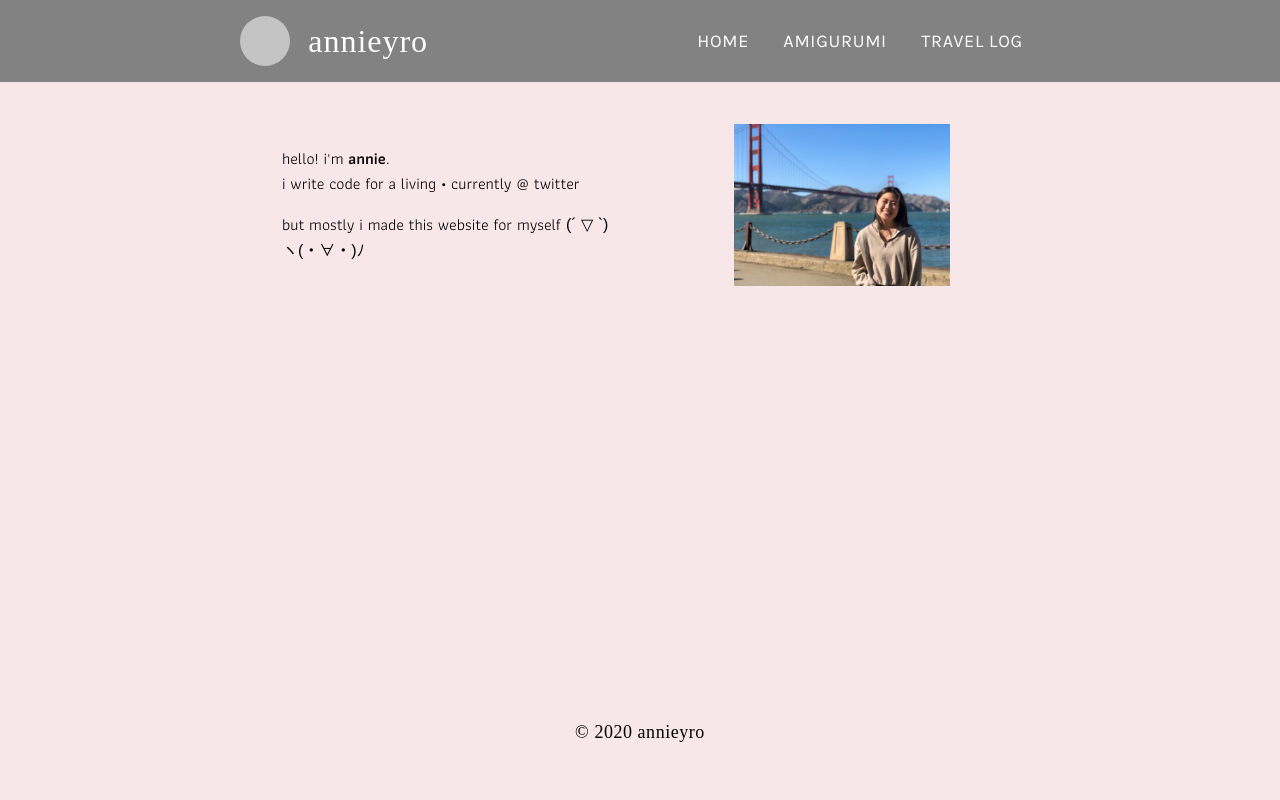
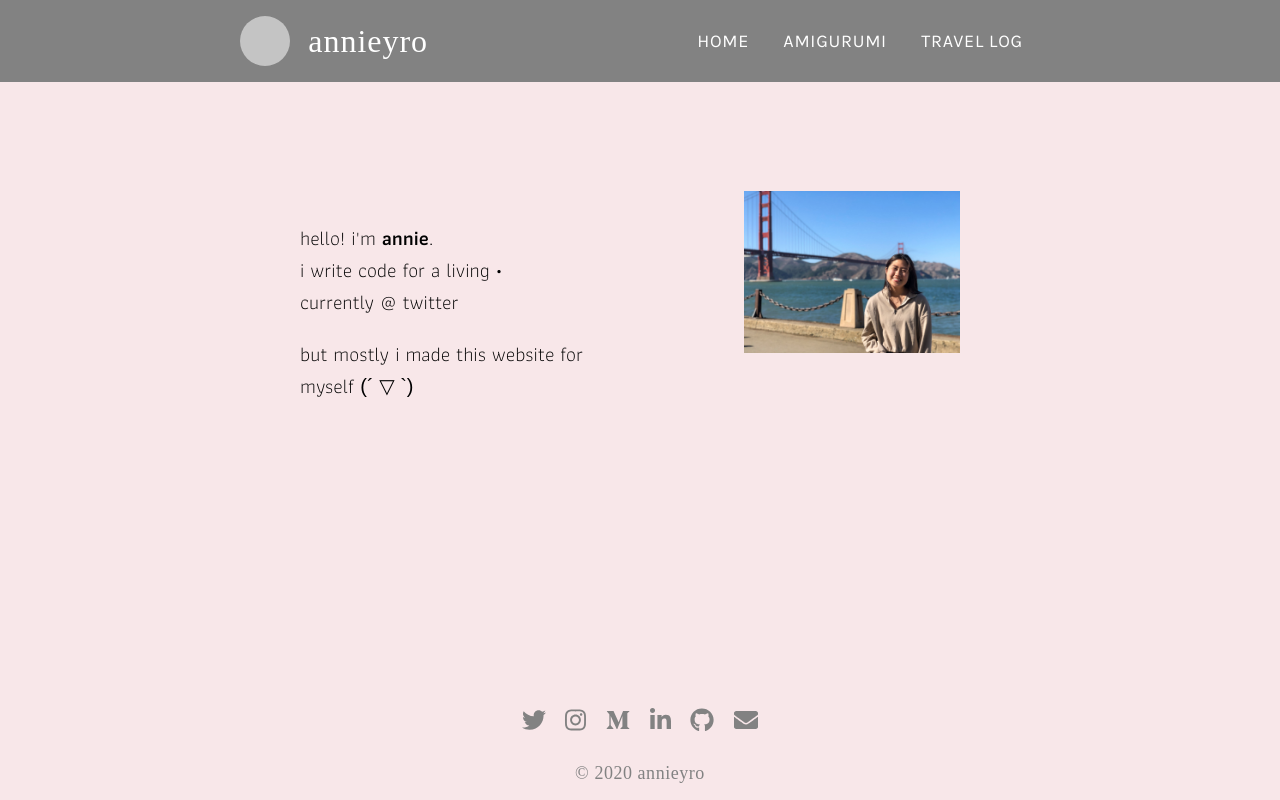
Before and after one commit to annieyro/website, a Gatsby site: page / in a window 1280 px wide. Built offline with nearby package versions, Linux system fonts and the light colour scheme; Gatsby itself is replaced by a stand-in of ours; a web font is replaced by a local one.

Commit message:
Add footer & social links

```diff
--- a/package.json
+++ b/package.json
@@ -5,6 +5,10 @@
   "version": "0.1.0",
   "author": "Annie Ro <anniero@berkeley.edu>",
   "dependencies": {
+    "@fortawesome/fontawesome-svg-core": "^1.2.30",
+    "@fortawesome/free-brands-svg-icons": "^5.14.0",
+    "@fortawesome/free-solid-svg-icons": "^5.14.0",
+    "@fortawesome/react-fontawesome": "^0.1.11",
     "babel-plugin-styled-components": "^1.10.7",
     "gatsby": "^2.23.12",
     "gatsby-image": "^2.4.9",
--- a/src/components/footer.tsx
+++ b/src/components/footer.tsx
@@ -1,4 +1,5 @@
 import React from 'react';
+import Colors from '../constants/Colors';
 
 const Footer: React.FC = (): JSX.Element => (
   <footer
@@ -8,6 +9,7 @@ const Footer: React.FC = (): JSX.Element => (
       textDecoration: `italic`,
       fontSize: 18,
       letterSpacing: `0.03em`,
+      color: Colors.darkerGray,
     }}>
     © {new Date().getFullYear()} annieyro
   </footer>
--- a/src/components/layout.tsx
+++ b/src/components/layout.tsx
@@ -4,6 +4,7 @@ import React from 'react';
 
 import { ColumnContainer, GlobalStyle } from '../styled/global';
 import Footer from './footer';
+import Social from './social';
 import Navbar from './navbar';
 
 const Layout = ({ children }): JSX.Element => {
@@ -26,6 +27,7 @@ const Layout = ({ children }): JSX.Element => {
 
       <ColumnContainer
         style={{ justifyContent: `center`, alignItems: `center` }}>
+        <Social />
         <Footer></Footer>
       </ColumnContainer>
     </>
--- a/src/components/navbar.tsx
+++ b/src/components/navbar.tsx
@@ -9,7 +9,7 @@ import {
   RowContainer,
 } from '../styled/global';
 
-const Navbar = ({ siteTitle }: { siteTitle: string }) => (
+const Navbar = ({ siteTitle }: { siteTitle: string }): JSX.Element => (
   <NavbarContainer>
     <NavbarCenterContainer>
       <RowContainer
@@ -31,6 +31,7 @@ const Navbar = ({ siteTitle }: { siteTitle: string }) => (
       </RowContainer>
       <RowContainer
         style={{
+          minWidth: `320px`,
           width: `45%`,
           alignItems: `center`,
           justifyContent: `space-around`,
--- a/src/components/social.tsx
+++ b/src/components/social.tsx
@@ -1,23 +1,52 @@
 import React from 'react';
+import { FontAwesomeIcon } from '@fortawesome/react-fontawesome';
+import {
+  faTwitter,
+  faMediumM,
+  faInstagram,
+  faLinkedinIn,
+  faGithub,
+  IconDefinition,
+} from '@fortawesome/free-brands-svg-icons';
+import { faEnvelope } from '@fortawesome/free-solid-svg-icons';
+import Colors from '../constants/Colors';
 
-import {
-  HomeLink,
-  NavbarCenterContainer,
-  NavbarContainer,
-  NavLink,
-  RowContainer,
-} from '../styled/global';
+import { RowContainer } from '../styled/global';
 
-const Social = () => (
-  <NavbarContainer>
-    <NavbarCenterContainer>
-      <HomeLink style={{ fontFamily: `Arapey` }} to="/"></HomeLink>
-      <RowContainer>
-        <NavLink to="/">Home</NavLink>
-        <NavLink to="/amigurumi/">Amigurumi</NavLink>
-      </RowContainer>
-    </NavbarCenterContainer>
-  </NavbarContainer>
+const ClickableIcon = ({
+  icon,
+  href,
+}: {
+  icon: IconDefinition;
+  href: string;
+}): JSX.Element => (
+  <a href={href}>
+    <FontAwesomeIcon
+      style={{ fontSize: `24px`, color: Colors.darkerGray }}
+      icon={icon}
+    />
+  </a>
+);
+
+const Social = (): JSX.Element => (
+  <RowContainer
+    style={{
+      minWidth: `256px`,
+      width: `17%`,
+      alignItems: `center`,
+      justifyContent: `space-around`,
+      padding: `1.65em 0`,
+    }}>
+    <ClickableIcon icon={faTwitter} href="https://twitter.com/annieyro" />
+    <ClickableIcon icon={faInstagram} href="http://instagram.com/annieyro/" />
+    <ClickableIcon icon={faMediumM} href="https://medium.com/@annieyro" />
+    <ClickableIcon
+      icon={faLinkedinIn}
+      href="https://www.linkedin.com/in/anniero/"
+    />
+    <ClickableIcon icon={faGithub} href="https://github.com/annieyro" />
+    <ClickableIcon icon={faEnvelope} href="mailto:anniero@berkeley.edu" />
+  </RowContainer>
 );
 
 export default Social;
--- a/src/pages/index.tsx
+++ b/src/pages/index.tsx
@@ -13,20 +13,19 @@ const IndexPage = (): JSX.Element => (
       <RowContainer
         style={{
           width: `90%`,
-          justifyContent: `space-around`,
+          justifyContent: `space-between`,
           alignItems: `center`,
           flexWrap: `wrap`,
         }}>
         <Intro>
           <p>
             hello! i'm <b>annie</b>.<br></br>i write code for a living •
+            <br></br>
             currently @ twitter
           </p>
           <p>
             but mostly i made this website for myself{' '}
-            <span style={{ fontFamily: `Arial` }}>
-              (´ ▽ `) <br></br>ヽ(・∀・)ﾉ
-            </span>
+            <span style={{ fontFamily: `Arial` }}>(´ ▽ `)</span>
           </p>
         </Intro>
         <div style={{ width: `30%`, maxWidth: `300px` }}>
--- a/src/styled/index.ts
+++ b/src/styled/index.ts
@@ -5,11 +5,13 @@ export const IntroContainer = styled.div`
   margin: 0 auto;
   width: 70%;
   max-width: 800px;
-  height: 80vh;
+  height: 75vh;
 `;
 
 export const Intro = styled.div`
-  margin: 3em 0 3em 2em;
-  width: 60%;
+  margin: 6em 0 2em 3em;
+  width: 40%;
   max-width: 480px;
+  font-size: 20px;
+  font-weight: 300;
 `;
```
Also changed, not shown: 1 other file.
